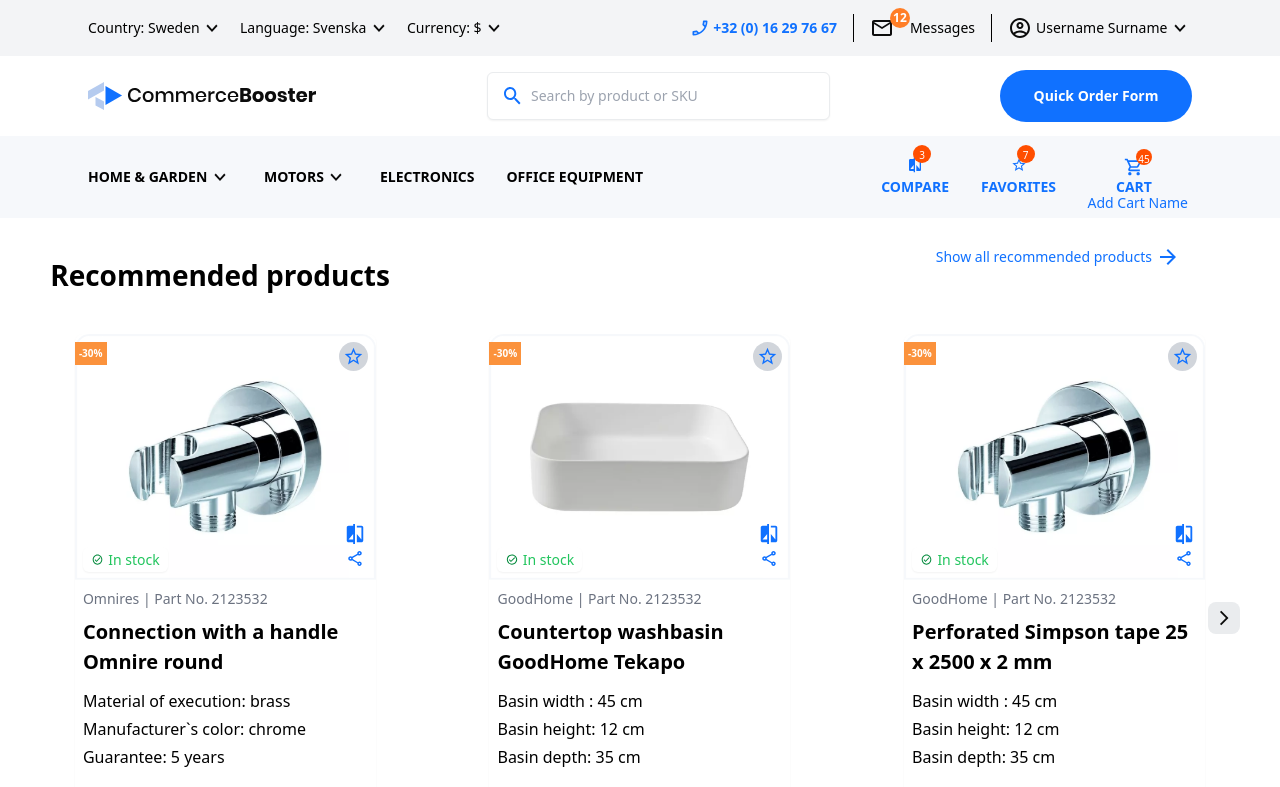
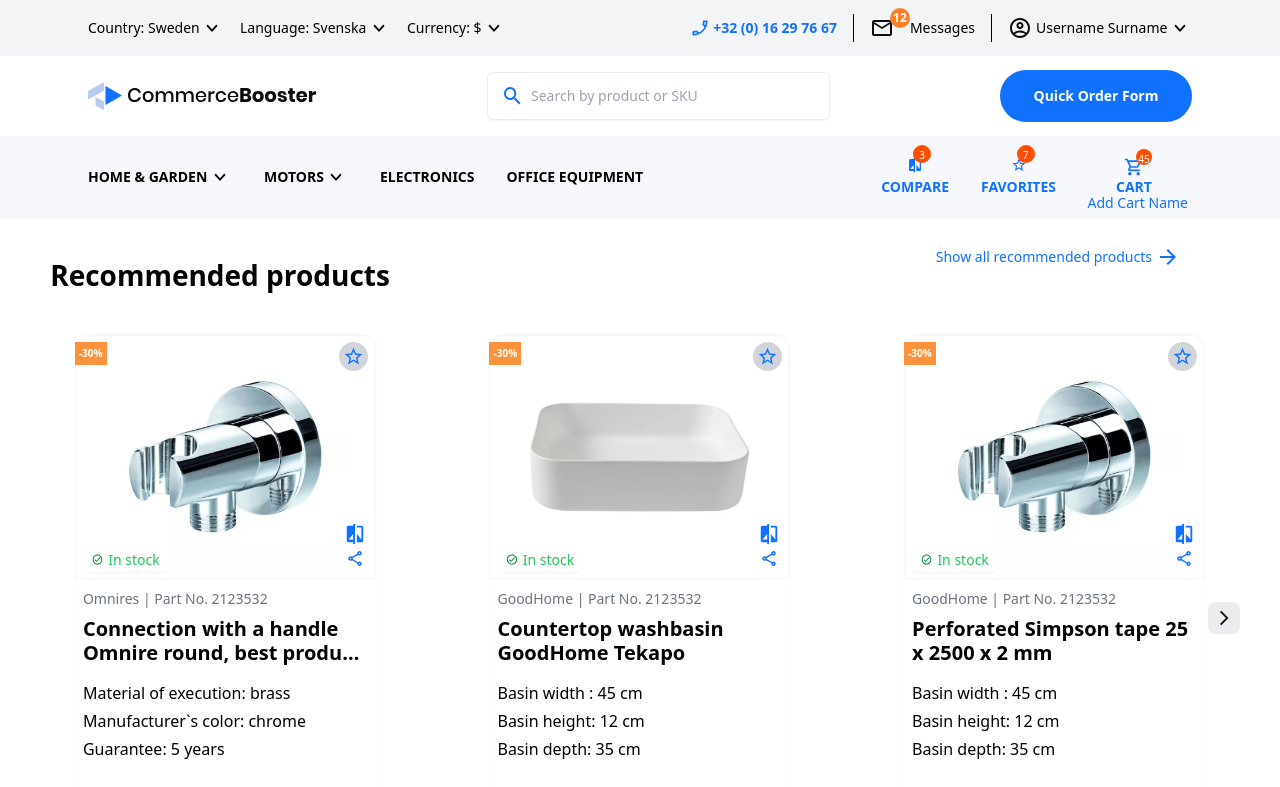
Before and after one commit to darshanbajgain/commerce-booster, a React (Vite) app: page / in a window 1280 px wide. Shown: the top 787 px of the page. Built offline with nearby package versions, Linux system fonts and the light colour scheme.

Commit message:
style: card tile made dynamic reponsive

```diff
--- a/src/component/RecommendedProducts/Cards.jsx
+++ b/src/component/RecommendedProducts/Cards.jsx
@@ -48,9 +48,36 @@ const Cards = ({ product }) => {
             <div className="text-gray-500 m-[8px] text-[14px]">
                 {product.partNumber}
             </div>
-            <div className="text-wrap m-[8px]">
-                <h3 className="text-[16px] lg:text-[20px] font-bold">{product.name}</h3>
+            <div className="text-wrap m-[8px] w-[148px] h-[63px] lg:h-[52px] lg:w-[285px]">
+                <h3 className="card-name text-[16px] lg:text-[20px] font-bold"
+                    style={{
+                        overflow: 'hidden',
+                        textOverflow: 'ellipsis',
+                        display: '-webkit-box',
+                        WebkitBoxOrient: 'vertical',
+                        lineHeight: '1.2em',
+                    }}
+                >
+                    {product.name}
+                </h3>
+                <style jsx>{`
+        @media (min-width: 728px) {
+             .card-name {
+                -webkit-line-clamp: 2; /* Number of lines to show before truncating */
+                max-height: 52px; /* For desktop, 2 lines assuming line-height is 1.2em */
+
+            }
+        }
+          @media (max-width: 728px) {
+             .card-name {
+                -webkit-line-clamp: 3; /* Number of lines to show before truncating */
+                max-height: 63px; /* For desktop, 2 lines assuming line-height is 1.2em */
+
+            }
+        }
+    `}</style>
             </div>
+
             <ul className="hidden my-3 mx-2 md:flex flex-col">
                 <li className="mb-1">{product.feat1}</li>
                 <li className="mb-1">{product.feat2}</li>
--- a/src/component/RecommendedProducts/RecommenedProduct.jsx
+++ b/src/component/RecommendedProducts/RecommenedProduct.jsx
@@ -16,7 +16,7 @@ const RecommenedProduct = () => {
             discount: "-30%",
             stockStatus: "In stock",
             partNumber: "Omnires | Part No. 2123532",
-            name: "Connection with a handle Omnire round",
+            name: "Connection with a handle Omnire round, best product, best buy example text long example text to test dot dot feature",
             feat1: "Material of execution: brass",
             feat2: "Manufacturer`s color: chrome",
             feat3: "Guarantee: 5 years",
@@ -99,13 +99,13 @@ const RecommenedProduct = () => {
             </div>
 
             {/*slider fo large device */}
-            <div className="hidden lg:flex flex-col justify-center items-center
+            <div className="hidden lg:flex flex-col justify-center items-center z-10 hover:bg-gray-500
                  bg-bgForSeacrchBorder rounded-lg absolute top-96 right-10 w-8 h-8">
                 <img src={arrowForwarBlack} className="w-[17.45px] h-[17.45px]" />
             </div>
 
 
-            <div className="container xl:mx-[96px] flex flex-col lg:px-[2%]">
+            <div className="container xl:mx-[96px] flex flex-col lg:px-[2%] lg:h-[716px]">
                 <h1 className="text-center lg:px-[2%] lg:text-start pb-1 pt-6 text-[24px] lg:text-[28px] font-bold lg:mt-3 lg:mb-[34px]">Recommended products</h1>
                 <div className="flex justify-around gap-[15px] p-[15px] lg:p-0 ">
                     {
```
